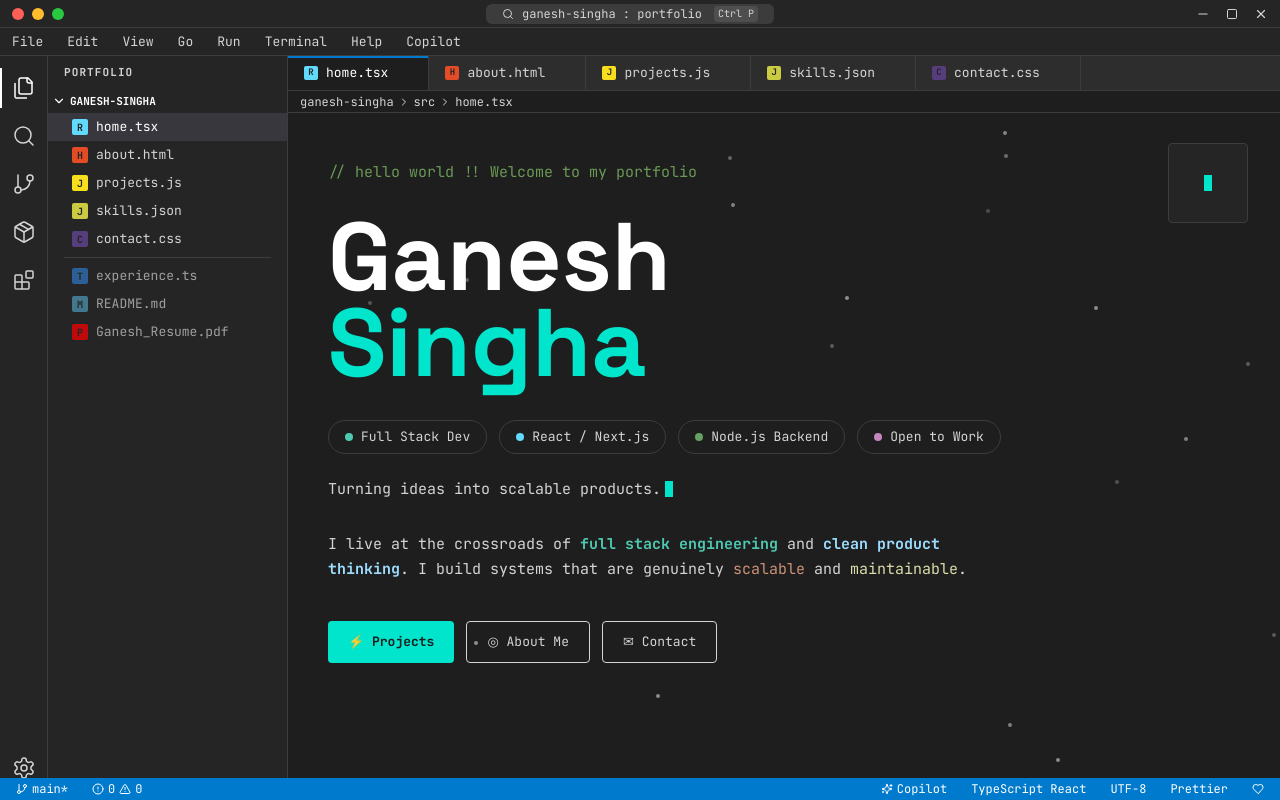
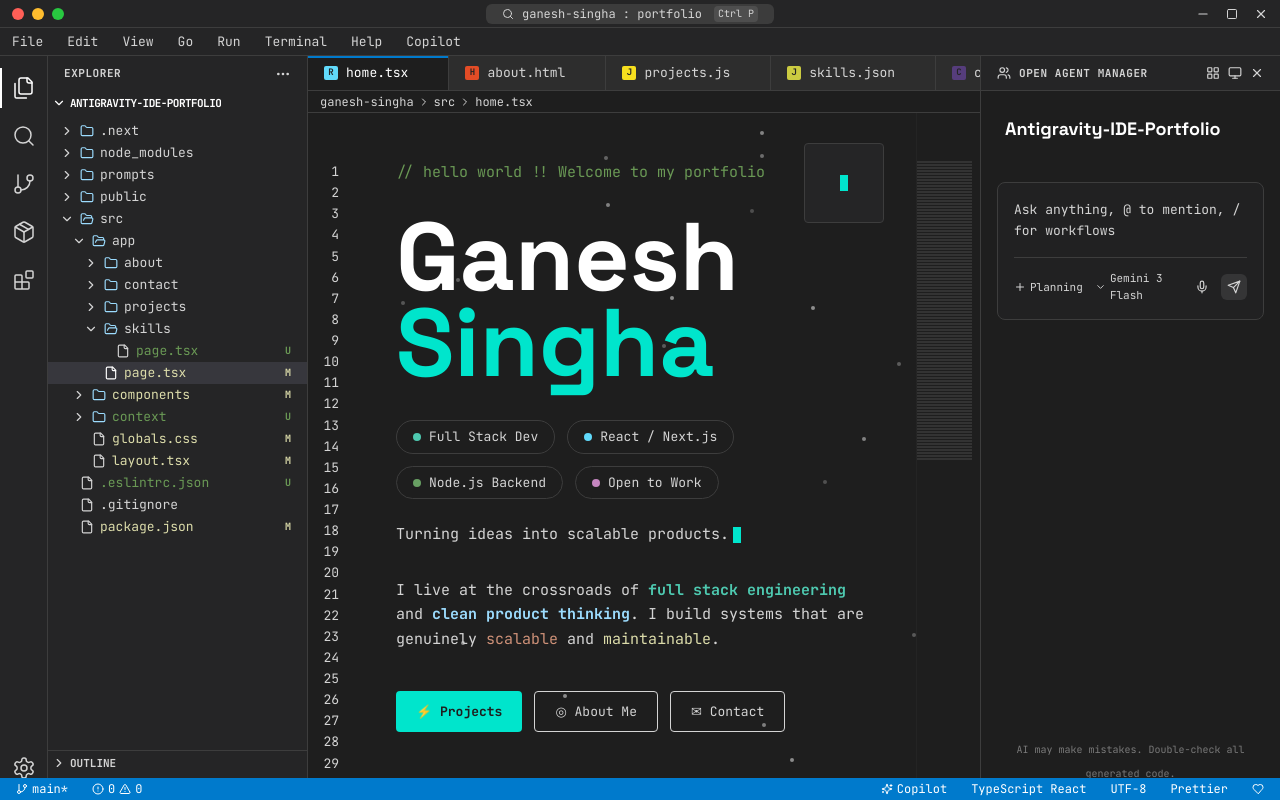
Before and after one commit to singhaganesh/Antigravity-IDE-Portfolio, a Next.js app: page / in a window 1280 px wide. Built offline with nearby package versions, Linux system fonts and the light colour scheme.

Commit message:
feat: refactor IDE shell to match exact reference screenshot

```diff
--- a/src/app/layout.tsx
+++ b/src/app/layout.tsx
@@ -9,6 +9,7 @@ import TabBar from "@/components/ide/TabBar";
 import Breadcrumb from "@/components/ide/Breadcrumb";
 import StatusBar from "@/components/ide/StatusBar";
 import TerminalDrawer from "@/components/ide/TerminalDrawer";
+import AgentPanel from "@/components/ide/AgentPanel";
 import { ActiveFileProvider } from "@/context/ActiveFileContext";
 
 const jetbrainsMono = JetBrains_Mono({
@@ -51,14 +52,34 @@ export default function RootLayout({
             </div>
 
             {/* Editor Area */}
-            <main className="flex-1 flex flex-col min-w-0 bg-bg-editor overflow-hidden">
+            <main className="flex-1 flex flex-col min-w-0 bg-bg-editor overflow-hidden relative">
               <TabBar />
               <Breadcrumb />
-              <div className="flex-1 overflow-y-auto scrollbar-thin">
-                {children}
+              <div className="flex-1 overflow-y-auto scrollbar-thin flex">
+                {/* Line Number Gutter */}
+                <div className="w-12 bg-bg-editor border-r border-transparent flex flex-col items-end pr-4 pt-12 select-none shrink-0">
+                  {Array.from({ length: 50 }).map((_, i) => (
+                    <span key={i} className="text-[13px] text-muted font-mono leading-relaxed h-[22.5px]">
+                      {i + 1}
+                    </span>
+                  ))}
+                </div>
+                {/* Page Content */}
+                <div className="flex-1 min-w-0">
+                  {children}
+                </div>
+                {/* Minimap Placeholder */}
+                <div className="w-16 hidden xl:block opacity-20 border-l border-border-color shrink-0 pt-12 pr-2">
+                  {Array.from({ length: 100 }).map((_, i) => (
+                    <div key={i} className="h-[2px] w-full bg-text-muted mb-[1px]" />
+                  ))}
+                </div>
               </div>
               <TerminalDrawer />
             </main>
+
+            {/* Right Chrome (Agent Panel) */}
+            <AgentPanel />
           </div>
 
           {/* Bottom Chrome */}
--- /dev/null
+++ b/src/components/ide/AgentPanel.tsx
@@ -0,0 +1,89 @@
+'use client';
+
+import React from 'react';
+import {
+  Users,
+  ChevronDown,
+  MoreHorizontal,
+  LayoutGrid,
+  Monitor,
+  Search,
+  Settings,
+  Mic,
+  Send,
+  Zap
+} from 'lucide-react';
+
+const AgentPanel = () => {
+  return (
+    <div className="w-[300px] h-full bg-bg-editor border-l border-border-color hidden lg:flex flex-col select-none">
+      {/* Header */}
+      <div className="h-[35px] flex items-center justify-between px-4 border-b border-border-color bg-bg-sidebar">
+        <div className="flex items-center gap-2">
+          <Users size={14} className="text-muted" />
+          <span className="text-[11px] font-bold text-muted uppercase tracking-wider">Open Agent Manager</span>
+        </div>
+        <div className="flex items-center gap-2">
+          <LayoutGrid size={14} className="text-muted cursor-pointer hover:text-white" />
+          <Monitor size={14} className="text-muted cursor-pointer hover:text-white" />
+          <XIcon />
+        </div>
+      </div>
+
+      {/* Title */}
+      <div className="p-6">
+        <h2 className="text-white text-[18px] font-bold font-display">Antigravity-IDE-Portfolio</h2>
+      </div>
+
+      {/* Chat Area Placeholder */}
+      <div className="flex-1 flex flex-col p-4 overflow-hidden">
+        <div className="bg-bg-sidebar/50 border border-border-color rounded-lg p-4 flex flex-col gap-4">
+          <div className="text-muted text-[13px] font-mono leading-relaxed">
+            Ask anything, @ to mention, / for workflows
+          </div>
+          <div className="flex items-center justify-between border-t border-border-color pt-3">
+            <div className="flex items-center gap-3">
+              <div className="flex items-center gap-1 text-muted text-[11px] hover:text-white cursor-pointer transition-colors">
+                <PlusIcon />
+                <span>Planning</span>
+              </div>
+              <div className="flex items-center gap-1 text-muted text-[11px] hover:text-white cursor-pointer transition-colors">
+                <ChevronDown size={12} />
+                <span>Gemini 3 Flash</span>
+              </div>
+            </div>
+            <div className="flex items-center gap-3">
+              <Mic size={14} className="text-muted hover:text-white cursor-pointer" />
+              <div className="bg-text-muted/20 p-1.5 rounded-md">
+                <Send size={14} className="text-muted" />
+              </div>
+            </div>
+          </div>
+        </div>
+      </div>
+
+      {/* Footer Branding */}
+      <div className="p-4 text-center">
+        <span className="text-[10px] text-muted font-mono opacity-50">
+          AI may make mistakes. Double-check all generated code.
+        </span>
+      </div>
+    </div>
+  );
+};
+
+const PlusIcon = () => (
+  <svg width="12" height="12" viewBox="0 0 24 24" fill="none" stroke="currentColor" strokeWidth="2" strokeLinecap="round" strokeLinejoin="round">
+    <line x1="12" y1="5" x2="12" y2="19"></line>
+    <line x1="5" y1="12" x2="19" y2="12"></line>
+  </svg>
+);
+
+const XIcon = () => (
+  <svg width="14" height="14" viewBox="0 0 24 24" fill="none" stroke="currentColor" strokeWidth="2" strokeLinecap="round" strokeLinejoin="round" className="text-muted cursor-pointer hover:text-white">
+    <line x1="18" y1="6" x2="6" y2="18"></line>
+    <line x1="6" y1="6" x2="18" y2="18"></line>
+  </svg>
+);
+
+export default AgentPanel;
--- a/src/components/ide/Sidebar.tsx
+++ b/src/components/ide/Sidebar.tsx
@@ -1,9 +1,17 @@
 'use client';
 
-import React from 'react';
+import React, { useState } from 'react';
 import Link from 'next/link';
 import { usePathname } from 'next/navigation';
-import { ChevronDown, FileCode, FileType, FileJson, FileCss, FileSearch, FileText, X } from 'lucide-react';
+import {
+  ChevronDown,
+  ChevronRight,
+  File,
+  Folder,
+  FolderOpen,
+  MoreHorizontal,
+  X
+} from 'lucide-react';
 import { clsx, type ClassValue } from 'clsx';
 import { twMerge } from 'tailwind-merge';
 import { useActiveFile } from '@/context/ActiveFileContext';
@@ -12,90 +20,152 @@ function cn(...inputs: ClassValue[]) {
   return twMerge(clsx(inputs));
 }
 
-interface FileEntry {
+interface FileNode {
   name: string;
-  path: string;
-  icon: React.ElementType;
-  color: string;
-  letter: string;
-  isActive?: boolean;
+  type: 'file' | 'folder';
+  path?: string;
+  children?: FileNode[];
+  status?: 'U' | 'M' | null;
 }
 
 const Sidebar = () => {
   const pathname = usePathname();
   const { isMobileMenuOpen, setIsMobileMenuOpen } = useActiveFile();
+  const [expandedFolders, setExpandedFolders] = useState<string[]>(['src', 'app', 'skills']);
 
-  const files: FileEntry[] = [
-    { name: 'home.tsx', path: '/', icon: FileCode, color: '#61dafb', letter: 'R' },
-    { name: 'about.html', path: '/about', icon: FileType, color: '#e34c26', letter: 'H' },
-    { name: 'projects.js', path: '/projects', icon: FileType, color: '#f7df1e', letter: 'J' },
-    { name: 'skills.json', path: '/skills', icon: FileJson, color: '#cbcb41', letter: 'J' },
-    { name: 'contact.css', path: '/contact', icon: FileCss, color: '#563d7c', letter: 'C' },
+  const toggleFolder = (folder: string) => {
+    setExpandedFolders(prev =>
+      prev.includes(folder) ? prev.filter(f => f !== folder) : [...prev, folder]
+    );
+  };
+
+  const fileTree: FileNode[] = [
+    { name: '.next', type: 'folder' },
+    { name: 'node_modules', type: 'folder' },
+    { name: 'prompts', type: 'folder' },
+    { name: 'public', type: 'folder' },
+    {
+      name: 'src',
+      type: 'folder',
+      children: [
+        {
+          name: 'app',
+          type: 'folder',
+          children: [
+            { name: 'about', type: 'folder' },
+            { name: 'contact', type: 'folder' },
+            { name: 'projects', type: 'folder' },
+            {
+              name: 'skills',
+              type: 'folder',
+              children: [
+                { name: 'page.tsx', type: 'file', path: '/skills', status: 'U' }
+              ]
+            },
+            { name: 'page.tsx', type: 'file', path: '/', status: 'M' }
+          ]
+        },
+        { name: 'components', type: 'folder', status: 'M' },
+        { name: 'context', type: 'folder', status: 'U' },
+        { name: 'globals.css', type: 'file', status: 'M' },
+        { name: 'layout.tsx', type: 'file', status: 'M' },
+      ]
+    },
+    { name: '.eslintrc.json', type: 'file', status: 'U' },
+    { name: '.gitignore', type: 'file' },
+    { name: 'package.json', type: 'file', status: 'M' }
   ];
 
-  const decorativeFiles = [
-    { name: 'experience.ts', path: '#', icon: FileCode, color: '#3178c6', letter: 'T' },
-    { name: 'README.md', path: '#', icon: FileSearch, color: '#519aba', letter: 'M' },
-    { name: 'Ganesh_Resume.pdf', path: '#', icon: FileText, color: '#ff0000', letter: 'P' },
-  ];
+  const renderTree = (nodes: FileNode[], depth = 0) => {
+    return nodes.map((node) => {
+      const isFolder = node.type === 'folder';
+      const isExpanded = expandedFolders.includes(node.name);
+      const isActive = node.path === pathname;
+
+      return (
+        <div key={node.name} className="flex flex-col">
+          <div
+            className={cn(
+              "flex items-center gap-1.5 h-[22px] hover:bg-bg-hover cursor-pointer group select-none pr-4",
+              isActive && "bg-bg-selected text-white"
+            )}
+            style={{ paddingLeft: `${depth * 12 + 12}px` }}
+            onClick={() => isFolder && toggleFolder(node.name)}
+          >
+            {isFolder ? (
+              isExpanded ? <ChevronDown size={14} className="text-muted flex-shrink-0" /> : <ChevronRight size={14} className="text-muted flex-shrink-0" />
+            ) : (
+              <div className="w-3.5 flex-shrink-0" />
+            )}
+
+            {isFolder ? (
+              isExpanded ? <FolderOpen size={14} className="text-text-blue flex-shrink-0" /> : <Folder size={14} className="text-text-blue flex-shrink-0" />
+            ) : (
+              <File size={14} className="text-muted flex-shrink-0" />
+            )}
+
+            <span className={cn(
+              "text-[13px] flex-1 truncate",
+              node.status === 'U' ? "text-text-green" : node.status === 'M' ? "text-text-yellow" : "text-primary"
+            )}>
+              {node.path ? (
+                <Link href={node.path}>{node.name}</Link>
+              ) : (
+                node.name
+              )}
+            </span>
+
+            {node.status && (
+              <span className={cn(
+                "text-[10px] font-bold ml-1",
+                node.status === 'U' ? "text-text-green" : "text-text-yellow"
+              )}>
+                {node.status}
+              </span>
+            )}
+          </div>
+          {isFolder && isExpanded && node.children && (
+            <div className="flex flex-col">
+              {renderTree(node.children, depth + 1)}
+            </div>
+          )}
+        </div>
+      );
+    });
+  };
 
   const sidebarContent = (
     <>
-      <div className="px-4 py-2 flex items-center justify-between text-muted">
-        <span className="text-[11px] font-bold tracking-widest uppercase">PORTFOLIO</span>
-        {isMobileMenuOpen && (
-          <X
-            size={16}
-            className="md:hidden cursor-pointer"
-            onClick={() => setIsMobileMenuOpen(false)}
-          />
-        )}
+      {/* Explorer Header */}
+      <div className="h-[35px] flex items-center justify-between px-4 text-muted shrink-0">
+        <span className="text-[11px] font-bold uppercase tracking-wider">Explorer</span>
+        <div className="flex items-center gap-2">
+          {isMobileMenuOpen && <X size={16} className="md:hidden cursor-pointer" onClick={() => setIsMobileMenuOpen(false)} />}
+          <MoreHorizontal size={16} className="cursor-pointer hover:text-white" />
+        </div>
       </div>
 
-      <div className="flex items-center px-1 py-1 text-white font-bold text-[11px] cursor-pointer">
+      {/* Project Root Folder */}
+      <div className="flex items-center px-1 py-1 text-white font-bold text-[11px] cursor-pointer hover:bg-bg-hover shrink-0">
         <ChevronDown size={14} className="mr-1" />
-        <span>GANESH-SINGHA</span>
+        <span className="truncate uppercase tracking-tighter">ANTIGRAVITY-IDE-PORTFOLIO</span>
       </div>
 
-      <div className="flex flex-col">
-        {files.map((file) => {
-          const isActive = pathname === file.path;
-          return (
-            <Link
-              key={file.name}
-              href={file.path}
-              className={cn(
-                "flex items-center gap-2 px-6 h-[28px] text-[13px] hover:bg-bg-hover transition-colors",
-                isActive ? "bg-bg-selected text-white" : "text-primary"
-              )}
-            >
-              <div
-                className="w-4 h-4 flex items-center justify-center rounded-sm text-[10px] font-bold text-bg-sidebar"
-                style={{ backgroundColor: file.color }}
-              >
-                {file.letter}
-              </div>
-              <span>{file.name}</span>
-            </Link>
-          );
-        })}
+      {/* File Tree */}
+      <div className="flex-1 overflow-y-auto no-scrollbar py-1">
+        {renderTree(fileTree)}
+      </div>
 
-        <div className="border-t border-border-color my-1 mx-4" />
-
-        {decorativeFiles.map((file) => (
-          <div
-            key={file.name}
-            className="flex items-center gap-2 px-6 h-[28px] text-[13px] text-muted hover:bg-bg-hover transition-colors cursor-pointer opacity-70"
-          >
-            <div
-              className="w-4 h-4 flex items-center justify-center rounded-sm text-[10px] font-bold text-bg-sidebar"
-              style={{ backgroundColor: file.color }}
-            >
-              {file.letter}
-            </div>
-            <span>{file.name}</span>
-          </div>
-        ))}
+      {/* Collapsible Gutter Sections */}
+      <div className="border-t border-border-color shrink-0">
+        <div className="flex items-center px-1 py-1 text-muted font-bold text-[11px] cursor-pointer hover:bg-bg-hover">
+          <ChevronRight size={14} className="mr-1" />
+          <span>OUTLINE</span>
+        </div>
+        <div className="flex items-center px-1 py-1 text-muted font-bold text-[11px] cursor-pointer hover:bg-bg-hover">
+          <ChevronRight size={14} className="mr-1" />
+          <span>TIMELINE</span>
+        </div>
       </div>
     </>
   );
@@ -103,7 +173,7 @@ const Sidebar = () => {
   return (
     <>
       {/* Desktop Sidebar */}
-      <div className="w-[240px] h-full bg-bg-sidebar border-r border-border-color hidden md:flex flex-col select-none overflow-y-auto overflow-x-hidden">
+      <div className="w-[260px] h-full bg-bg-sidebar border-r border-border-color hidden md:flex flex-col select-none overflow-hidden">
         {sidebarContent}
       </div>
 
```
